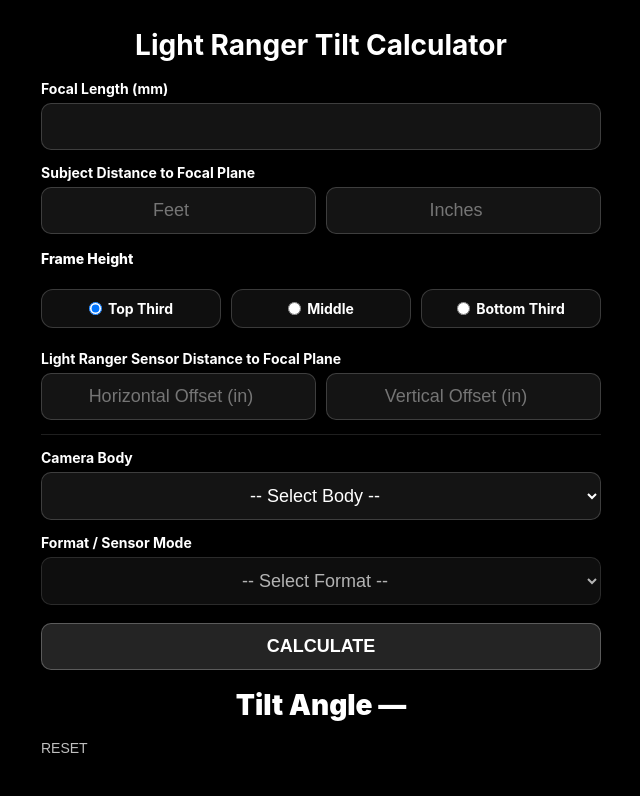
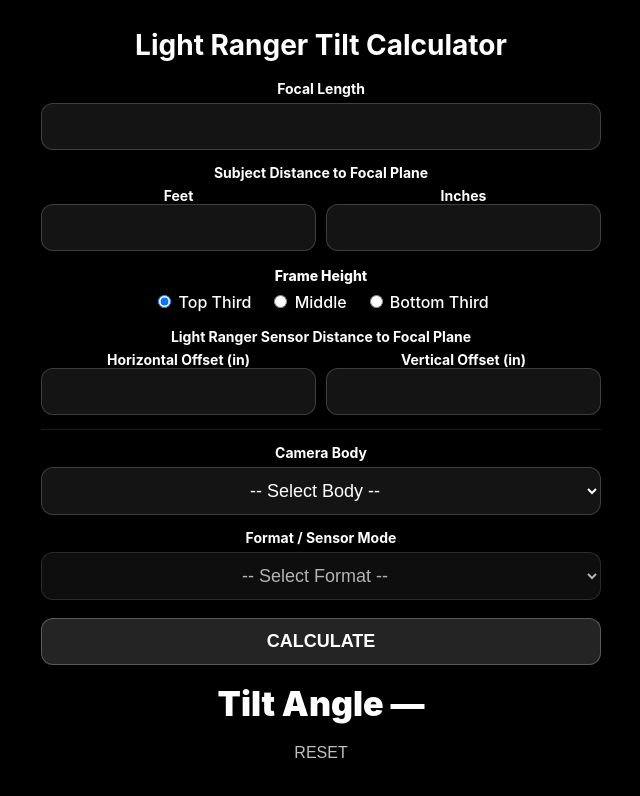
Before and after one commit to williamfranks150/lightrangertiltcalc, a plain HTML site: page index.html in a window 1280 px wide. Shown: the whole page, without its empty margins (319-959 px from the left). Drawn offline with Linux system fonts and the light colour scheme.

Commit message:
Refactor HTML structure and styles for clarity

```diff
--- a/index.html
+++ b/index.html
@@ -5,11 +5,9 @@
   <meta name="viewport" content="width=device-width, initial-scale=1, viewport-fit=cover" />
   <title>Light Ranger Tilt Calculator</title>
 
-  <!-- iOS standalone -->
   <meta name="apple-mobile-web-app-capable" content="yes" />
   <meta name="apple-mobile-web-app-status-bar-style" content="black-translucent" />
   <meta name="apple-mobile-web-app-title" content="LR Tilt" />
-
   <meta name="theme-color" content="#000000" />
   <link rel="manifest" href="manifest.json" />
 
@@ -22,7 +20,6 @@
       --btn:rgba(255,255,255,.14);
       --btnline:rgba(255,255,255,.25);
     }
-
     html, body { height: 100%; }
     body{
       margin:0;
@@ -41,15 +38,14 @@
       justify-content:center;
       align-items:flex-start;
       box-sizing:border-box;
+      text-align:center;
     }
-
     .wrap{ width:min(560px,100%); }
 
     h2{
       margin:10px 0 18px;
       font-size:28px;
       font-weight:700;
-      text-align:center;
     }
 
     label{
@@ -58,13 +54,13 @@
       margin-bottom:6px;
       font-weight:700;
       font-size:14px;
-      text-align:left;
+      text-align:center;
     }
 
     input, select, button{
       width:100%;
       box-sizing:border-box;
-      border-radius:10px;
+      border-radius:12px;
       border:1px solid var(--line);
       background:var(--field);
       color:var(--fg);
@@ -77,35 +73,36 @@
     .inline-group{
       display:flex;
       gap:10px;
+      justify-content:center;
     }
-    .inline-group > div{ flex:1; }
+    .inline-group label{
+      flex:1;
+      margin-top:0;
+      margin-bottom:0;
+      font-weight:700;
+      font-size:14px;
+    }
 
     .radio-title{
       margin-top:16px;
       font-weight:800;
       font-size:14px;
-      text-align:left;
     }
 
     .radio-group{
       margin-top:8px;
       display:flex;
-      gap:10px;
+      justify-content:center;
+      gap:18px;
+      flex-wrap:wrap;
     }
-
-    .radio-pill{
-      flex:1;
-      border:1px solid var(--line);
-      border-radius:12px;
-      padding:10px;
-      display:flex;
-      justify-content:center;
-      align-items:center;
-      gap:6px;
-      font-size:14px;
-      background:rgba(255,255,255,.06);
+    .radio-group label{
+      font-weight:500;
+      font-size:16px;
+      width:auto;
+      margin:0;
     }
-    .radio-pill input{ width:auto; margin:0; }
+    .radio-group input{ width:auto; }
 
     .divider{
       margin-top:14px;
@@ -113,9 +110,8 @@
       background:rgba(255,255,255,.12);
     }
 
-    .actions{ margin-top:18px; }
-
     #calcBtn{
+      margin-top:18px;
       font-weight:800;
       background:var(--btn);
       border:1px solid var(--btnline);
@@ -123,20 +119,18 @@
 
     #result{
       margin-top:18px;
-      font-size:28px;
+      font-size:34px;
       font-weight:900;
-      text-align:center;
     }
 
     #resetBtn{
       margin-top:10px;
       background:transparent;
       border:none;
-      font-size:14px;
+      font-size:16px;
       color:rgba(255,255,255,.75);
-      padding:8px 0;
+      padding:10px 0;
       width:auto;
-      display:inline-block;
     }
   </style>
 </head>
@@ -146,26 +140,26 @@
 
   <h2>Light Ranger Tilt Calculator</h2>
 
-  <label for="focal">Focal Length (mm)</label>
-  <input type="number" id="focal" inputmode="numeric" />
+  <label for="focal">Focal Length</label>
+  <input type="number" id="focal" inputmode="decimal" />
 
   <label>Subject Distance to Focal Plane</label>
   <div class="inline-group">
-    <div><input type="number" id="feet" inputmode="numeric" placeholder="Feet" /></div>
-    <div><input type="number" id="inches" inputmode="numeric" placeholder="Inches" /></div>
+    <label>Feet<br><input type="number" id="feet" inputmode="numeric" /></label>
+    <label>Inches<br><input type="number" id="inches" inputmode="decimal" /></label>
   </div>
 
   <div class="radio-title">Frame Height</div>
   <div class="radio-group">
-    <label class="radio-pill"><input type="radio" name="frame" value="top" checked />Top Third</label>
-    <label class="radio-pill"><input type="radio" name="frame" value="middle" />Middle</label>
-    <label class="radio-pill"><input type="radio" name="frame" value="bottom" />Bottom Third</label>
+    <label><input type="radio" name="frame" value="top" checked> Top Third</label>
+    <label><input type="radio" name="frame" value="middle"> Middle</label>
+    <label><input type="radio" name="frame" value="bottom"> Bottom Third</label>
   </div>
 
   <label style="margin-top:16px;">Light Ranger Sensor Distance to Focal Plane</label>
   <div class="inline-group">
-    <div><input type="number" id="lr_offset" inputmode="decimal" placeholder="Horizontal Offset (in)" /></div>
-    <div><input type="number" id="lr_height" inputmode="decimal" placeholder="Vertical Offset (in)" /></div>
+    <label>Horizontal Offset (in)<br><input type="number" id="lr_offset" inputmode="decimal" /></label>
+    <label>Vertical Offset (in)<br><input type="number" id="lr_height" inputmode="decimal" /></label>
   </div>
 
   <div class="divider"></div>
@@ -180,9 +174,7 @@
     <option value="">-- Select Format --</option>
   </select>
 
-  <div class="actions">
-    <button id="calcBtn" type="button">CALCULATE</button>
-  </div>
+  <button id="calcBtn" type="button">CALCULATE</button>
 
   <div id="result">Tilt Angle —</div>
   <button id="resetBtn" type="button">RESET</button>
@@ -190,8 +182,7 @@
 </div>
 
 <script>
-/* ===== Camera DB: store ONLY the sensor height used (mm) =====
-   Add entries as needed; UI shows body + format; sensor height stays hidden. */
+/* Sensor height (mm) stays internal; no visible vres/sensor boxes */
 const CAMERA_DB = {
   "ARRI ALEXA 35": [
     { label:"4.6K 3:2 Open Gate (4608×3164)", vmm:19.22 },
@@ -227,7 +218,6 @@
   ]
 };
 
-/* ===== Storage keys ===== */
 const LS = {
   focal:"focal", feet:"feet", inches:"inches",
   lr_offset:"lr_offset", lr_height:"lr_height",
@@ -270,22 +260,18 @@
 }
 
 function normalizeNumbers(){
-  // focal: round UP
   if ($("focal").value !== "") {
     const v = Number($("focal").value);
     if (!Number.isNaN(v)) $("focal").value = String(Math.ceil(v));
   }
-  // inches: round UP to whole inch
   if ($("inches").value !== "") {
     const v = Number($("inches").value);
     if (!Number.isNaN(v)) $("inches").value = String(Math.ceil(v));
   }
-  // feet: whole number
   if ($("feet").value !== "") {
     const v = Number($("feet").value);
     if (!Number.isNaN(v)) $("feet").value = String(Math.trunc(v));
   }
-
   save(LS.focal, $("focal").value);
   save(LS.feet, $("feet").value);
   save(LS.inches, $("inches").value);
@@ -306,7 +292,7 @@
       return;
     }
 
-    const d = (ft * 12) + inch;                 // inches
+    const d = (ft * 12) + inch; // inches
     const base = Math.atan(-h / (d - z)) * (180 / Math.PI);
     const vfov = 2 * Math.atan((activeSensorMM / 2) / f) * (180 / Math.PI);
 
@@ -402,7 +388,6 @@
   $("resetBtn").addEventListener("click", clearAll);
 }
 
-/* PWA cache (optional) */
 if ("serviceWorker" in navigator){
   window.addEventListener("load", ()=> navigator.serviceWorker.register("./sw.js"));
 }
```
